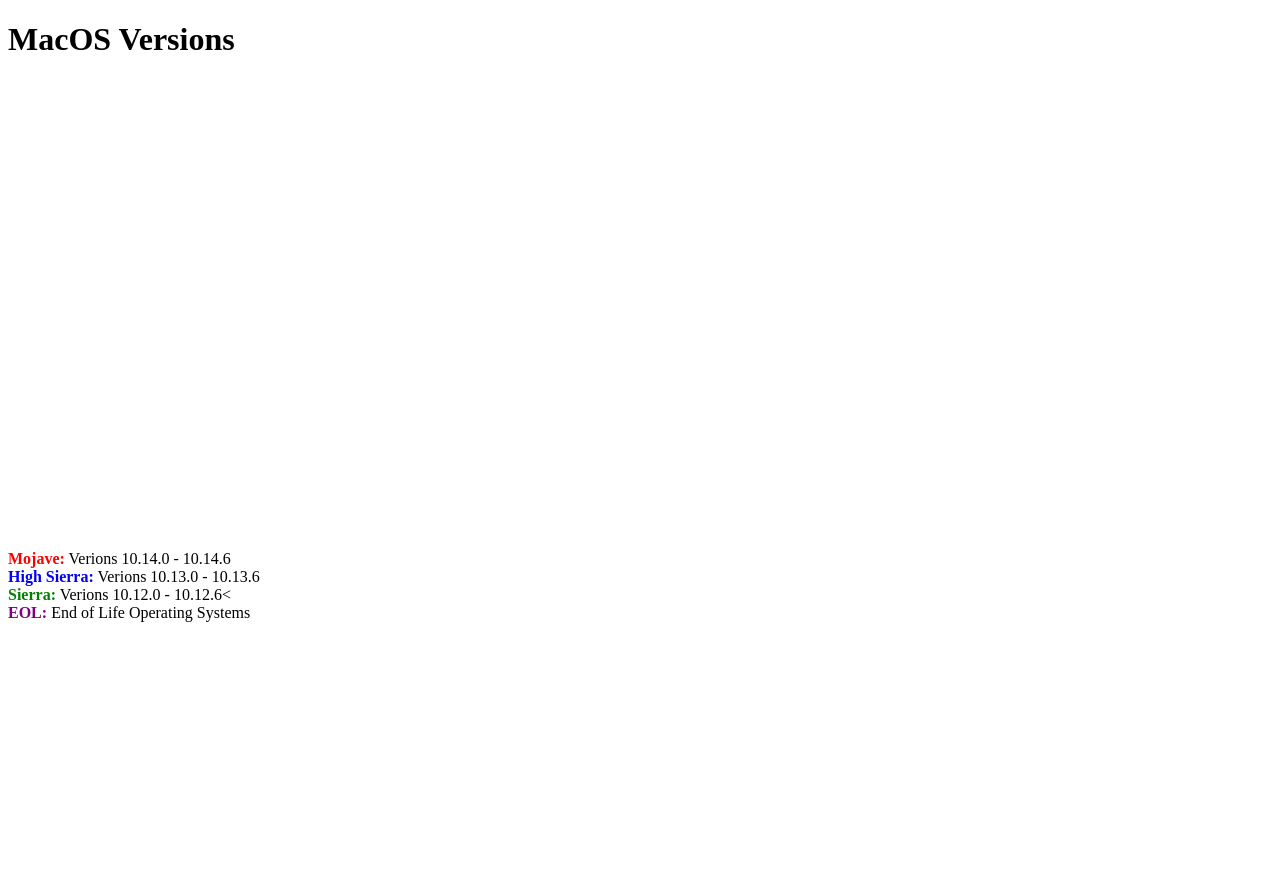
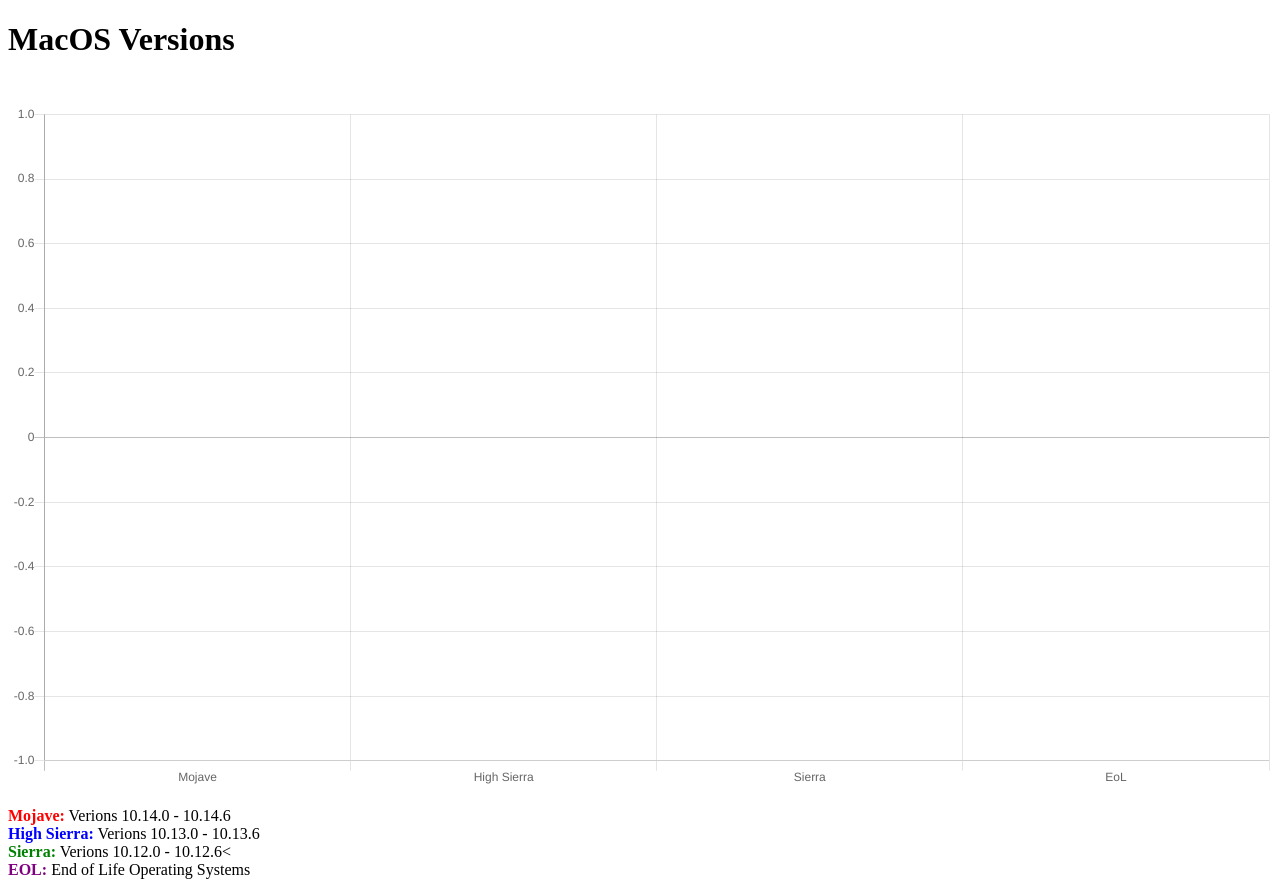
Before and after one commit to buhruce/10-min-jamf-charts, a plain HTML site: page index.html in a window 1280 px wide. Before the commit the page ends 800 px from the top, so only its background shows below. Drawn offline with nearby package versions, Linux system fonts and the light colour scheme.

Commit message:
adding jquery library

```diff
--- a/index.html
+++ b/index.html
@@ -3,6 +3,7 @@
   <head>
     <title>MacOS in Environment</title>
       <script src="https://cdnjs.cloudflare.com/ajax/libs/Chart.js/2.8.0/Chart.min.js"></script>
+      <script src="https://ajax.googleapis.com/ajax/libs/jquery/3.4.0/jquery.min.js"></script>
   </head>
   <body>
     <div class="wrapper">
--- a/txtscraper.js
+++ b/txtscraper.js
@@ -5,11 +5,11 @@
 new Chart(document.getElementById("bar-chart"), {
 type: 'bar',
     data: {
-  labels: ["Mojava", "High Sierra", "Sierra", "EoL"],
+  labels: ["Mojave", "High Sierra", "Sierra", "EoL"],
   datasets: [
     {
       backgroundColor: ["red", "blue","green","purple"],
-      data: [mojava,highsierra,sierra,eol]
+      data: [mojave,highsierra,sierra,eol]
     }
   ]
 },
```
